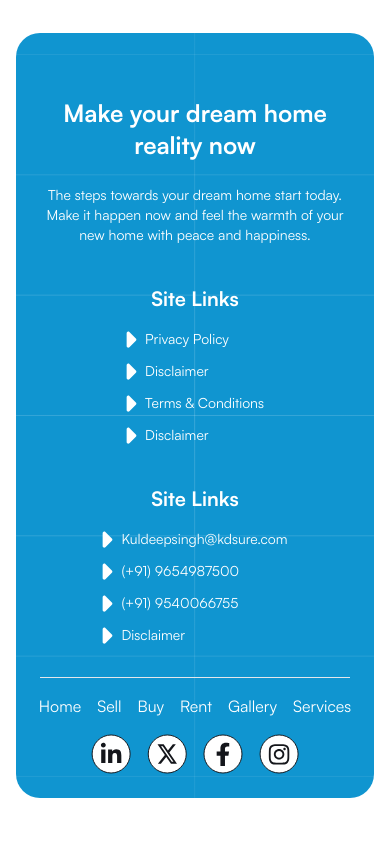
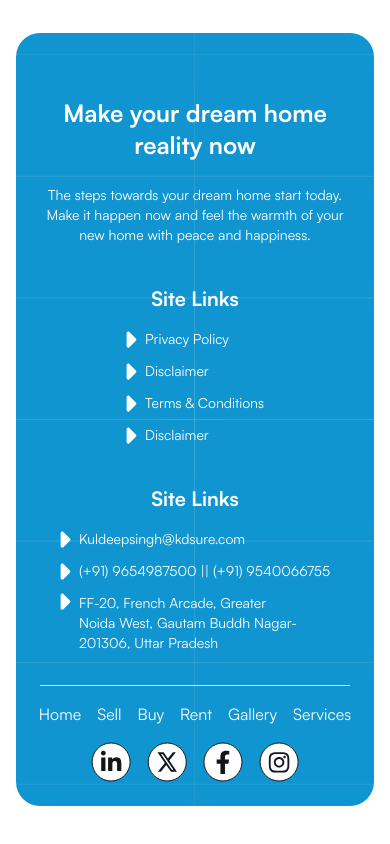
Before and after one commit to CsDeveloperLead/KDSure_Construction, a React (Vite) app: page /about in a window 390 px wide. Shown: the part 3339-4183 px from the top of the page. Built offline with nearby package versions, Linux system fonts and the light colour scheme.

Commit message:
address updated in contact page and footer and made responsive

```diff
--- a/src/Components/Footer.jsx
+++ b/src/Components/Footer.jsx
@@ -13,19 +13,21 @@ const Footer = () => {
           {/* Add any content here */}
 
           <div className="">
-            <div className="md:grid md:grid-cols-4 md:gap-20  mt-10 md:mt-0 text-center md:text-start flex flex-col items-center">
-              <div className="col-span-2 flex flex-col gap-6">
+            <div className="md:grid md:grid-cols-4 md:gap-2  mt-10 md:mt-0 text-center md:text-start flex flex-col items-center">
+              <div className="col-span-2 flex flex-col gap-6 ">
                 <h1 className="font-bold text-2xl md:text-6xl">
                   Make your dream home reality now
                 </h1>
-                <p className="text-sm md:text-base">
+                <p className="text-sm md:text-base md:w-[80%]">
                   The steps towards your dream home start today. Make it happen
                   now and feel the warmth of your new home with peace and
                   happiness.
                 </p>
               </div>
-              <div className="col-span-1 flex flex-col gap-3">
-                <h1 className="font-bold text-xl md:text-2xl my-1 md:my-4 mt-10 md:mt-0">Site Links</h1>
+              <div className="col-span-1 flex flex-col gap-3 ">
+                <h1 className="font-bold text-xl md:text-2xl my-1 md:my-4 mt-10 md:mt-0">
+                  Site Links
+                </h1>
                 <p className="text-sm md:text-base flex items-center gap-2">
                   <span>
                     <svg
@@ -95,8 +97,10 @@ const Footer = () => {
                   Disclaimer
                 </p>
               </div>
-              <div className="col-span-1 flex flex-col gap-3">
-                <h1 className="font-bold text-xl md:text-2xl my-1 md:my-4 mt-10 md:mt-0">Site Links</h1>
+              <div className="col-span-1 flex flex-col gap-3 ">
+                <h1 className="font-bold text-xl md:text-2xl my-1 md:my-4 mt-10 md:mt-0">
+                  Site Links
+                </h1>
                 <p className="text-sm md:text-base flex items-center gap-2">
                   <span>
                     <svg
@@ -129,10 +133,9 @@ const Footer = () => {
                       />
                     </svg>
                   </span>
-                  (+91) 9654987500
-
+                  (+91) 9654987500 || (+91) 9540066755
                 </p>
-                <p className="text-sm md:text-base flex items-center gap-2">
+                {/* <p className="text-sm md:text-base flex items-center gap-2">
                   <span>
                     <svg
                       width="11"
@@ -147,9 +150,9 @@ const Footer = () => {
                       />
                     </svg>
                   </span>
-                  (+91) 9540066755
-                </p>
-                <p className="text-sm md:text-base flex items-center gap-2">
+
+                </p> */}
+                <p className="text-sm md:text-base flex items-start gap-2">
                   <span>
                     <svg
                       width="11"
@@ -164,7 +167,8 @@ const Footer = () => {
                       />
                     </svg>
                   </span>
-                  Disclaimer
+                  <p className="w-[220px] md:w-full text-start">FF-20, French Arcade, Greater Noida West,
+                  Gautam Buddh Nagar-201306, Uttar Pradesh</p>
                 </p>
               </div>
             </div>
--- a/src/pages/ContactUs.jsx
+++ b/src/pages/ContactUs.jsx
@@ -66,7 +66,8 @@ const Contact = () => {
                 </svg>
               </span>
               <span className="text-base md:text-xl">
-                132 Dartmouth Street Boston, Massachusetts 02156 United States
+              FF-20, French Arcade, Greater Noida West,
+              Gautam Buddh Nagar-201306, Uttar Pradesh
               </span>
             </div>
           </div>
```
